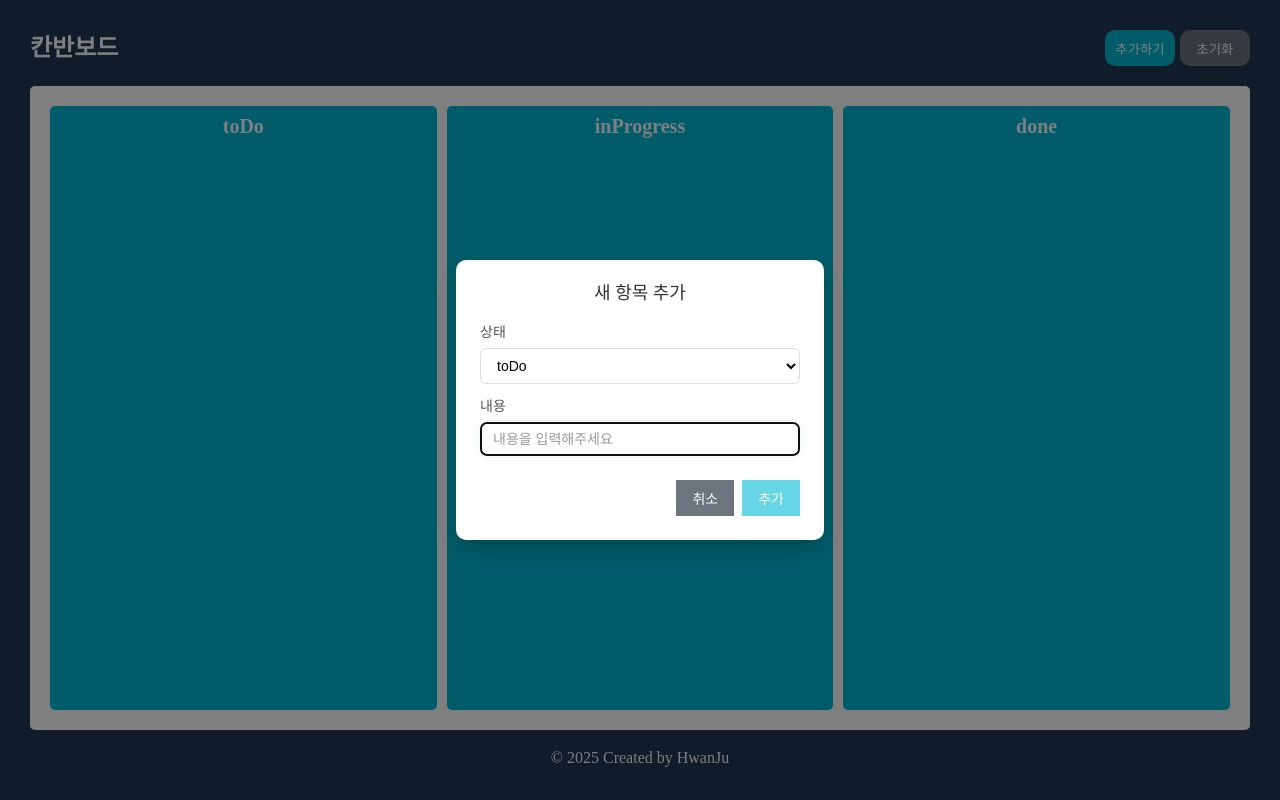
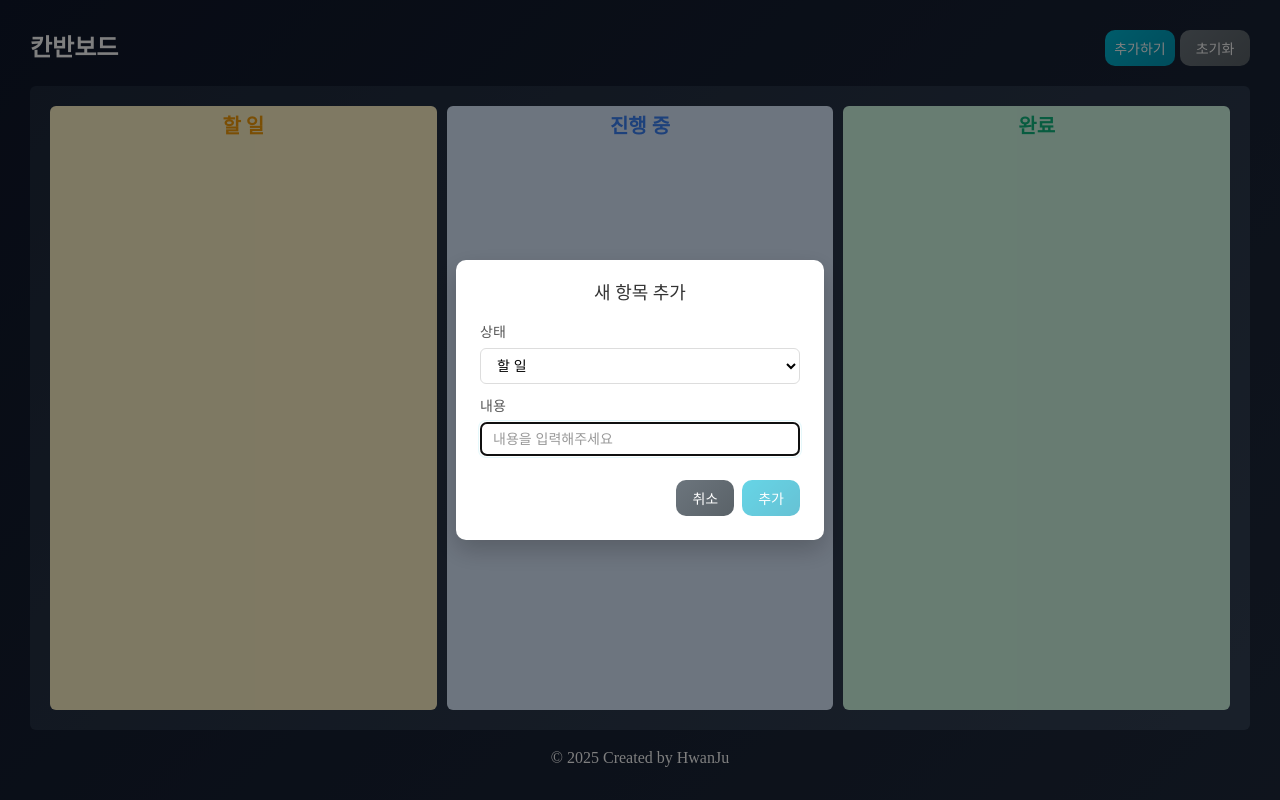
Before and after one commit to HwanJuKR/react-kanban-board, a React (Create React App) app: page / in a window 1280 px wide. Both pictures are taken after a click on the button "추가하기". Built offline with nearby package versions, Linux system fonts and the light colour scheme.

Commit message:
디자인 및 UI 개선 - 스타일 수정 및 함수명 변경

```diff
--- a/package.json
+++ b/package.json
@@ -1,6 +1,6 @@
 {
   "name": "react-kanban-board",
-  "version": "1.0.1",
+  "version": "1.0.2",
   "private": true,
   "dependencies": {
     "@hello-pangea/dnd": "^18.0.1",
--- a/src/App.tsx
+++ b/src/App.tsx
@@ -4,7 +4,6 @@ import Footer from "./components/Footer";
 import Popup from "./components/Popup";
 import Title from "./components/Title";
 import { useKanban } from "./hooks/useKanban";
-import { IStatus } from "./interfaces/kanban.interface";
 
 const AppContainer = styled.div`
   display: flex;
@@ -13,7 +12,7 @@ const AppContainer = styled.div`
   padding: 30px;
   width: 100%;
   height: 100vh;
-  background-color: #223856;
+  background: linear-gradient(135deg, #0f172a 0%, #1e293b 100%);
   box-sizing: border-box;
 `;
 
@@ -27,22 +26,22 @@ function App() {
     handlePopupOpen,
     handlePopupClose,
     handleAllDel,
+    handleStatusChange,
+    handleInputChange,
     handleAddItem,
     handleDelItem,
-    setNewItem,
-    setNewStatus,
   } = useKanban();
 
   return (
     <AppContainer>
       {/* 제목 영역 */}
-      <Title onAddClick={handlePopupOpen} onDelClick={handleAllDel} />
+      <Title onAdd={handlePopupOpen} onDelete={handleAllDel} />
 
       {/* 칸반보드 영역 */}
       <Board
         statusItem={statusItem}
         onDragEnd={onDragEnd}
-        handleDelItem={handleDelItem}
+        onDelItem={handleDelItem}
       />
 
       {/* 푸터 영역 */}
@@ -53,11 +52,11 @@ function App() {
         <Popup
           newStatus={newStatus}
           newItem={newItem}
-          handleStatusChange={(e) => setNewStatus(e.target.value as IStatus)}
-          handleInputChange={(e) => setNewItem(e.target.value)}
-          handleKeyDown={(e) => e.key === "Enter" && handleAddItem()}
-          handleAddItem={handleAddItem}
-          handlePopupClose={handlePopupClose}
+          onStatusChange={handleStatusChange}
+          onInputChange={handleInputChange}
+          onKeyDown={(e) => e.key === "Enter" && handleAddItem()}
+          onAddItem={handleAddItem}
+          onPopupClose={handlePopupClose}
         />
       )}
     </AppContainer>
--- a/src/components/Board.tsx
+++ b/src/components/Board.tsx
@@ -7,6 +7,8 @@ import {
   IBoardContentProps,
   IKanbanItem,
   IStatus,
+  IStatusColor,
+  IColumnColorParams,
 } from "../interfaces/kanban.interface";
 
 const BoardWrap = styled.div`
@@ -16,57 +18,87 @@ const BoardWrap = styled.div`
   height: calc(100% - 96px);
   gap: 10px;
   padding: 20px;
-  border-radius: 5px;
-  background-color: #fff;
+  border-radius: 6px;
+  background: linear-gradient(135deg, #1e293b 0%, #334155 100%);
   box-sizing: border-box;
 `;
 
 const BoardContent = styled.div<IBoardContentProps>`
   padding: 10px;
-  border-radius: 5px;
-  background-color: ${(props) =>
-    props.$isDraggingOver ? "#00d4ec" : "#00b9d6"};
+  border-radius: 6px;
+  background-color: ${(props) => {
+    return columnColor({
+      status: props.id || "toDo",
+      isDraggingOver: props.$isDraggingOver,
+    }).background;
+  }};
   word-break: break-word;
-  opacity: ${(props) => (props.$isDraggingFromThis ? 0.7 : 1)};
-  transition: opacity 0.2s ease;
   overflow-y: scroll;
 `;
 
-const BoardTitle = styled.h3`
+const BoardTitle = styled.h3<{ id?: IStatus }>`
   margin-bottom: 10px;
   font-size: 20px;
   font-weight: bold;
-  color: #fff;
+  color: ${(props) => {
+    return columnColor({
+      status: props.id || "toDo",
+      isDraggingOver: false,
+    }).title;
+  }};
   text-align: center;
 `;
 
-const KANBAN_STATUS: IStatus[] = ["toDo", "inProgress", "done"];
+const kanbanStatus: IStatus[] = ["toDo", "inProgress", "done"];
+const boardTitle = {
+  toDo: "할 일",
+  inProgress: "진행 중",
+  done: "완료",
+};
 
-const Board: React.FC<IBoardProps> = ({
-  statusItem,
-  onDragEnd,
-  handleDelItem,
-}) => {
+const columnColor = ({ status, isDraggingOver }: IColumnColorParams) => {
+  const color: IStatusColor = {
+    toDo: {
+      background: isDraggingOver ? "#fbbf24" : "#fef3c7",
+      title: "#f59e0b",
+    },
+    inProgress: {
+      background: isDraggingOver ? "#60a5fa" : "#dbeafe",
+      title: "#3b82f6",
+    },
+    done: {
+      background: isDraggingOver ? "#34d399" : "#d1fae5",
+      title: "#10b981",
+    },
+  };
+
+  return color[status] || color.toDo;
+};
+
+const Board: React.FC<IBoardProps> = ({ statusItem, onDragEnd, onDelItem }) => {
   return (
     <DragDropContext onDragEnd={onDragEnd}>
       <BoardWrap>
-        {KANBAN_STATUS.map((status) => (
+        {kanbanStatus.map((status) => (
           <Droppable key={status} droppableId={status}>
             {(provided, snapshot) => (
               <BoardContent
+                id={status}
                 $isDraggingOver={snapshot.isDraggingOver}
                 $isDraggingFromThis={Boolean(snapshot.draggingFromThisWith)}
                 ref={provided.innerRef}
                 {...provided.droppableProps}
                 data-testid={`${status}-column`}
               >
-                <BoardTitle>{status}</BoardTitle>
+                <BoardTitle id={status}>
+                  {boardTitle[status] || status}
+                </BoardTitle>
                 {statusItem[status].map((item: IKanbanItem, index: number) => (
                   <Card
                     key={item.id}
                     item={item}
                     index={index}
-                    deleteCard={handleDelItem}
+                    onDelete={onDelItem}
                   />
                 ))}
                 {provided.placeholder}
--- a/src/components/Card.tsx
+++ b/src/components/Card.tsx
@@ -8,9 +8,9 @@ const CardContent = styled.div`
   align-items: center;
   justify-content: space-between;
   padding: 10px;
-  border-radius: 5px;
-  background-color: #fff;
-  gap: 5px;
+  border-radius: 6px;
+  background: linear-gradient(135deg, #fff 0%, #f8fafc 100%);
+  gap: 6px;
 
   & + & {
     margin-top: 10px;
@@ -21,17 +21,18 @@ const DeleteButton = styled.button`
   display: flex;
   align-items: center;
   justify-content: center;
+  align-self: flex-start;
   flex-shrink: 0;
   width: 34px;
   height: 26px;
   color: #fff;
   border: none;
-  border-radius: 5px;
-  background-color: #6c757d;
+  border-radius: 6px;
+  background: linear-gradient(135deg, #ef4444, #dc2626);
   cursor: pointer;
 `;
 
-const Card: React.FC<ICardProps> = ({ item, index, deleteCard }) => {
+const Card: React.FC<ICardProps> = ({ item, index, onDelete }) => {
   return (
     <Draggable draggableId={item.id} index={index}>
       {(provided) => (
@@ -42,7 +43,7 @@ const Card: React.FC<ICardProps> = ({ item, index, deleteCard }) => {
           data-testid="card"
         >
           {item.content}
-          <DeleteButton onClick={() => deleteCard(item.id, item.status)}>
+          <DeleteButton onClick={() => onDelete(item.id, item.status)}>
             삭제
           </DeleteButton>
         </CardContent>
--- a/src/components/Footer.tsx
+++ b/src/components/Footer.tsx
@@ -11,9 +11,7 @@ const FooterWrap = styled.footer`
 `;
 
 const Footer: React.FC = () => {
-  return (
-    <FooterWrap>© 2025 Created by HwanJu</FooterWrap>
-  )
-}
+  return <FooterWrap>© 2025 Created by HwanJu</FooterWrap>;
+};
 
 export default Footer;
--- a/src/components/Popup.tsx
+++ b/src/components/Popup.tsx
@@ -60,6 +60,7 @@ const PopupButton = styled.button`
   color: #fff;
   cursor: pointer;
   border: none;
+  border-radius: 10px;
   transition: all 0.2s ease;
 
   &:hover {
@@ -112,45 +113,44 @@ const AddInput = styled.input`
 `;
 
 const AddPopupButton = styled(PopupButton)`
-  background-color: #00b9d6;
+  background: linear-gradient(135deg, #00b9d6, #0099b8);
 
   &:hover:not(:disabled) {
-    background-color: #00a5c4;
+    background: linear-gradient(135deg, #00a5c4, #008aa6);
   }
 `;
 
 const CancelPopupButton = styled(PopupButton)`
-  background-color: #6c757d;
+  background: linear-gradient(135deg, #6c757d, #5a6268);
 
   &:hover:not(:disabled) {
-    background-color: #5a6268;
+    background: linear-gradient(135deg, #5a6268, #495057);
   }
 `;
 
 const Popup: React.FC<IPopupProps> = ({
   newStatus,
   newItem,
-  handleStatusChange,
-  handleInputChange,
-  handleKeyDown,
-  handleAddItem,
-  handlePopupClose,
+  onStatusChange,
+  onInputChange,
+  onKeyDown,
+  onAddItem,
+  onPopupClose,
 }) => {
   return ReactDOM.createPortal(
-    <PopupWrap onClick={handlePopupClose}>
+    <PopupWrap onClick={onPopupClose}>
       <PopupContainer onClick={(e) => e.stopPropagation()}>
         <PopupTitle>새 항목 추가</PopupTitle>
-
         <InputWrap>
           <Label htmlFor="statusSelect">상태</Label>
           <StatusSelect
             id="statusSelect"
             value={newStatus}
-            onChange={handleStatusChange}
+            onChange={onStatusChange}
           >
-            <option value="toDo">toDo</option>
-            <option value="inProgress">inProgress</option>
-            <option value="done">done</option>
+            <option value="toDo">할 일</option>
+            <option value="inProgress">진행 중</option>
+            <option value="done">완료</option>
           </StatusSelect>
         </InputWrap>
         <InputWrap>
@@ -159,18 +159,17 @@ const Popup: React.FC<IPopupProps> = ({
             id="addInput"
             type="text"
             value={newItem}
-            onChange={handleInputChange}
-            onKeyDown={handleKeyDown}
+            onChange={onInputChange}
+            onKeyDown={onKeyDown}
             placeholder="내용을 입력해주세요"
             data-testid="addInput"
             autoFocus
           />
         </InputWrap>
-
         <ButtonWrap>
-          <CancelPopupButton onClick={handlePopupClose}>취소</CancelPopupButton>
+          <CancelPopupButton onClick={onPopupClose}>취소</CancelPopupButton>
           <AddPopupButton
-            onClick={handleAddItem}
+            onClick={onAddItem}
             disabled={!newItem.trim()}
             data-testid="addPopupButton"
           >
--- a/src/components/Title.tsx
+++ b/src/components/Title.tsx
@@ -28,26 +28,49 @@ const TitleButton = styled.button`
   width: 70px;
   height: 36px;
   color: #fff;
+  font-size: 14px;
+  transition: all 0.2s ease;
   border-radius: 10px;
+
+  &:hover {
+    transform: translateY(-1px);
+    box-shadow: 0 2px 4px rgba(0, 0, 0, 0.1);
+  }
+
+  &:active {
+    transform: translateY(0);
+  }
 `;
 
 const AddButton = styled(TitleButton)`
-  background-color: #00b9d6;
+  background: linear-gradient(135deg, #00b9d6, #0099b8);
+
+  &:hover {
+    background: linear-gradient(135deg, #00a5c4, #008aa6);
+    transform: translateY(-1px);
+    box-shadow: 0 2px 4px rgba(0, 0, 0, 0.1);
+  }
 `;
 
 const AllDelButton = styled(TitleButton)`
-  background-color: #6c757d;
+  background: linear-gradient(135deg, #6c757d, #5a6268);
+
+  &:hover {
+    background: linear-gradient(135deg, #5a6268, #495057);
+    transform: translateY(-1px);
+    box-shadow: 0 2px 4px rgba(0, 0, 0, 0.1);
+  }
 `;
 
-const Title: React.FC<ITitleProps> = ({ onAddClick, onDelClick }) => {
+const Title: React.FC<ITitleProps> = ({ onAdd, onDelete }) => {
   return (
     <TitleWrap>
       <Heading>칸반보드</Heading>
       <ButtonWrap>
-        <AddButton onClick={onAddClick} data-testid="addButton">
+        <AddButton onClick={onAdd} data-testid="addButton">
           추가하기
         </AddButton>
-        <AllDelButton onClick={onDelClick} data-testid="allDelButton">
+        <AllDelButton onClick={onDelete} data-testid="allDelButton">
           초기화
         </AllDelButton>
       </ButtonWrap>
--- a/src/hooks/useKanban.ts
+++ b/src/hooks/useKanban.ts
@@ -1,4 +1,4 @@
-import { useState } from "react";
+import { ChangeEvent, useState } from "react";
 import useSWR from "swr";
 import {
   IKanbanData,
@@ -17,7 +17,9 @@ const fetchItem = (): IKanbanData => {
       done: JSON.parse(localStorage.getItem("done") ?? "[]"),
     };
   } catch (error) {
-    alert("저장된 데이터를 불러오는 데 실패햿습니다. 잠시 후 다시 시도해 주세요");
+    alert(
+      "저장된 데이터를 불러오는 데 실패했습니다. 잠시 후 다시 시도해 주세요"
+    );
     return EMPTY_KANBAN_DATA;
   }
 };
@@ -50,13 +52,22 @@ export const useKanban = () => {
       );
       mutate(EMPTY_KANBAN_DATA, false);
     } catch (error) {
-      alert("삭제 중 오류가 발생하였습니다. 잠시 후 다시 시도해 주세요");
+      alert("삭제 중 오류가 발생했습니다. 잠시 후 다시 시도해 주세요");
     }
+  };
+
+  const handleStatusChange = (e: ChangeEvent<HTMLSelectElement>) => {
+    const value = e.target.value as IStatus;
+    setNewStatus(value);
+  };
+
+  const handleInputChange = (e: ChangeEvent<HTMLInputElement>) => {
+    setNewItem(e.target.value);
   };
 
   const handleAddItem = () => {
     if (!newItem.trim()) {
-      alert("내용을 입력해주세요.");
+      alert("내용을 입력해 주세요.");
       return;
     }
 
@@ -105,6 +116,8 @@ export const useKanban = () => {
     handlePopupOpen,
     handlePopupClose,
     handleAllDel,
+    handleStatusChange,
+    handleInputChange,
     handleAddItem,
     handleDelItem,
     setNewItem,
```
Also changed, not shown: src/index.tsx (+4 -4 lines), src/interfaces/kanban.interface.ts (+27 -10 lines), src/hooks/useDragAndDrop.ts (line endings or trailing spaces), 1 other file (tests, documents, lock files or other folders).
